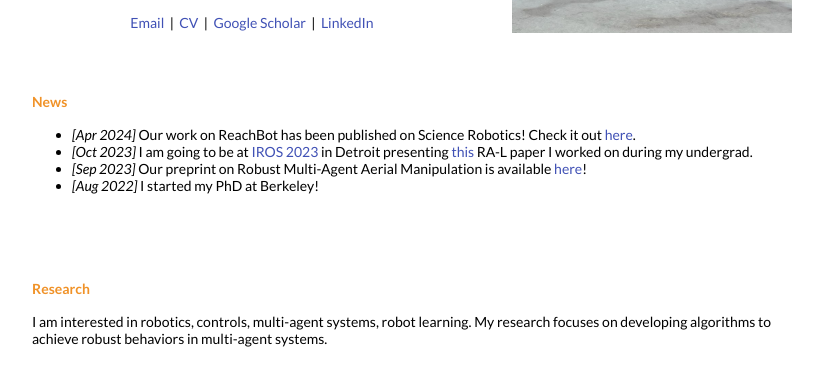
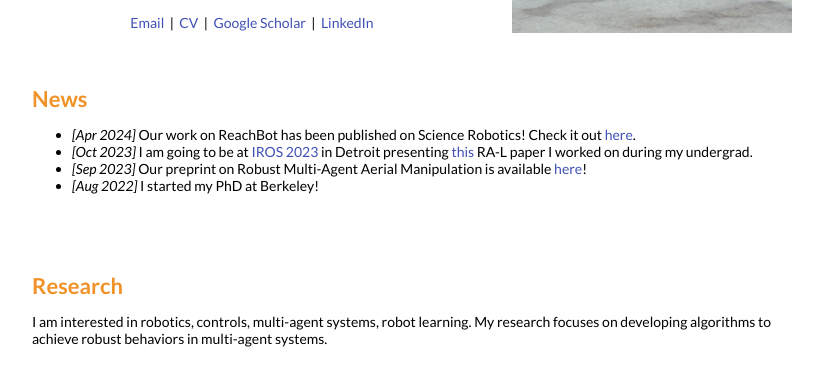
Before and after one commit to carlobosio/carlobosio.github.io, a Jekyll site: the page built from _posts/2024-04-05-reachbot.markdown, in a window 1280 px wide. Shown: the part 285-669 px from the top of the page, without its empty margins (228-1051 px from the left). Built offline with Jekyll 4.4.1, drawn with Linux system fonts in a browser that asks for light colours.

Commit message:
changed headers weight

```diff
--- a/_layouts/default.html
+++ b/_layouts/default.html
@@ -60,7 +60,7 @@
         <table style="width:100%;border:0px;border-spacing:0px;border-collapse:separate;margin-right:auto;margin-left:auto;">
           <tr>
             <td style="padding:2.5%;width:100%;vertical-align:middle">
-              <h2 style="color:#f09228"><strong>News</strong></h2>
+              <h2 style="color:#f09228">News</h2>
               <div style="height:120px;padding:0%;width:100%;border:0px;overflow:auto;vertical-align:middle">
                 <ul class = "list">
                   <li><em>[Apr 2024]</em> Our work on ReachBot has been published on Science Robotics! Check it out <a href="https://www.science.org/doi/full/10.1126/scirobotics.adi9762">here</a>.</li>
@@ -79,7 +79,7 @@
         <table style="width:100%;border:0px;border-spacing:0px;border-collapse:separate;margin-right:auto;margin-left:auto;">
           <tr>
             <td style="padding:2.5%;width:100%;vertical-align:middle">
-              <h2 style="color:#f09228"><strong>Research</strong></h2>
+              <h2 style="color:#f09228">Research</h2>
               <p>
                 I am interested in robotics, controls, multi-agent systems, robot learning. My research focuses on developing algorithms to achieve robust behaviors in multi-agent systems.
               </p>
--- a/style.scss
+++ b/style.scss
@@ -44,7 +44,7 @@ h2 {
   font-family: 'Lato', Verdana, Helvetica, sans-serif;
   font-size: 22px;
   font-display: auto;
-  font-weight: normal;
+  font-weight: 700;
   padding: 0px;
   margin: 0px;
   display:inline;
```
